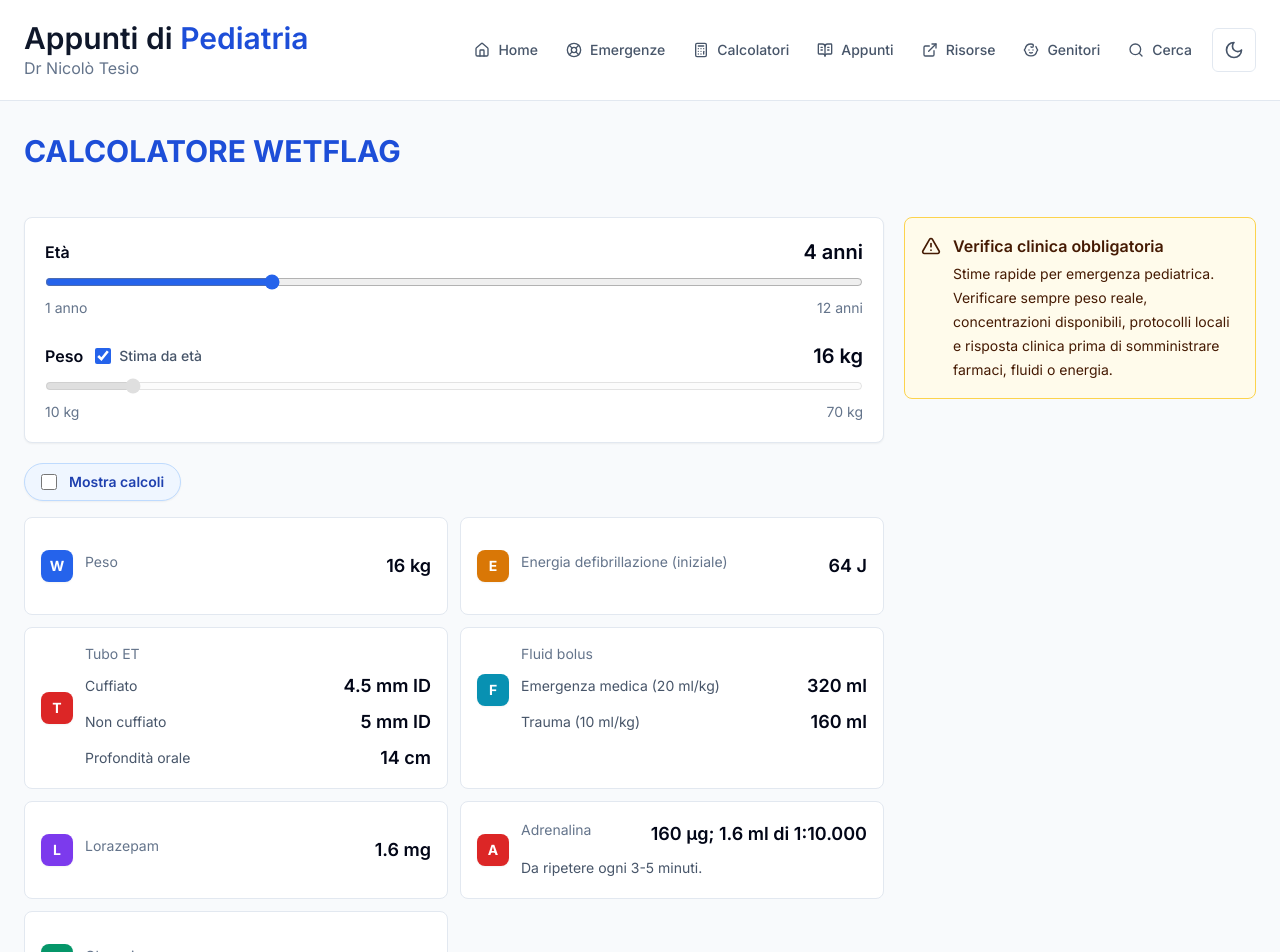
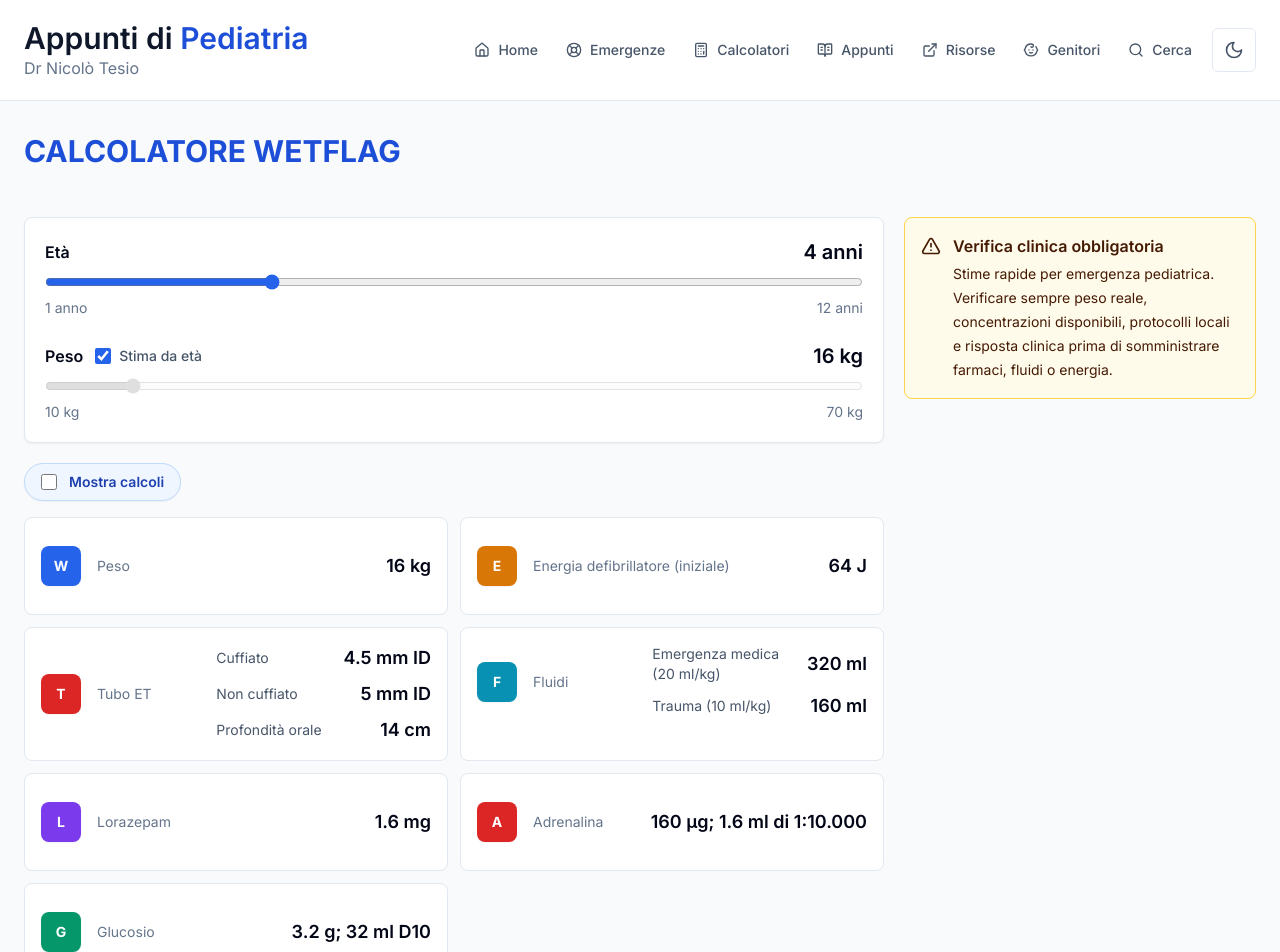
Before and after one commit to nicolotesio/app-pediatria, a Next.js app: page /emergenze/wetflag in a window 1280 px wide. Shown: the top 952 px of the page. Built offline with nearby package versions, Linux system fonts and the light colour scheme.

Commit message:
Align WETFLAG result card rows

```diff
--- a/components/calculators/WetflagCalculator.tsx
+++ b/components/calculators/WetflagCalculator.tsx
@@ -74,7 +74,7 @@ export function WetflagCalculator() {
               <ResultItem
                 initial="E"
                 tone="amber"
-                label="Energia defibrillazione (iniziale)"
+                label="Energia defibrillatore (iniziale)"
                 value={`${result.defibrillationEnergyJ} J`}
                 calculation={`4 J/kg x ${result.estimatedWeightKg} kg = ${result.defibrillationEnergyJ} J (max 120-200 J sulla base del tipo di defibrillatore)`}
                 showCalculation={showCalculations}
@@ -83,7 +83,6 @@ export function WetflagCalculator() {
                 initial="T"
                 tone="red"
                 label="Tubo ET"
-                value={`Cuffiato: ${result.endotrachealTubeMm.cuffed} mm ID; non cuffiato: ${result.endotrachealTubeMm.uncuffed} mm ID; profondità orale: ${result.endotrachealTubeMm.oralDepthCm} cm`}
                 rows={[
                   { label: "Cuffiato", value: `${result.endotrachealTubeMm.cuffed} mm ID` },
                   { label: "Non cuffiato", value: `${result.endotrachealTubeMm.uncuffed} mm ID` },
@@ -95,8 +94,7 @@ export function WetflagCalculator() {
               <ResultItem
                 initial="F"
                 tone="cyan"
-                label="Fluid bolus"
-                value={`Emergenza medica: ${result.fluidBolusOptionsMl.twentyPerKg} ml; trauma: ${result.fluidBolusOptionsMl.tenPerKg} ml`}
+                label="Fluidi"
                 rows={[
                   { label: "Emergenza medica (20 ml/kg)", value: `${result.fluidBolusOptionsMl.twentyPerKg} ml` },
                   { label: "Trauma (10 ml/kg)", value: `${result.fluidBolusOptionsMl.tenPerKg} ml` }
@@ -117,8 +115,7 @@ export function WetflagCalculator() {
                 tone="red"
                 label="Adrenalina"
                 value={`${result.adrenaline.micrograms} µg; ${result.adrenaline.mlOfOneInTenThousand} ml di 1:10.000`}
-                note="Da ripetere ogni 3-5 minuti."
-                calculation={`10 µg/kg x ${result.estimatedWeightKg} kg = ${result.adrenaline.micrograms} µg; 0,1 ml/kg x ${result.estimatedWeightKg} kg = ${result.adrenaline.mlOfOneInTenThousand} ml`}
+                calculation={`10 µg/kg x ${result.estimatedWeightKg} kg = ${result.adrenaline.micrograms} µg; 0,1 ml/kg x ${result.estimatedWeightKg} kg = ${result.adrenaline.mlOfOneInTenThousand} ml; Da ripetere ogni 3-5 minuti.`}
                 showCalculation={showCalculations}
               />
               <ResultItem
@@ -144,42 +141,39 @@ function ResultItem({
   showCalculation,
   initial,
   tone = "blue",
-  note,
   rows
 }: {
   label: string;
-  value: string;
+  value?: string;
   calculation?: string;
   showCalculation?: boolean;
   initial?: string;
   tone?: ResultTone;
-  note?: string;
   rows?: Array<{ label: string; value: string }>;
 }) {
   return (
     <div className="rounded-lg border border-slate-200 bg-white p-4 dark:border-slate-800 dark:bg-slate-950">
-      <div className="flex min-h-16 items-center gap-3">
-        {initial ? <span className={`grid size-8 shrink-0 place-items-center rounded-lg text-sm font-bold shadow-sm ${resultToneClasses[tone]}`}>{initial}</span> : null}
+      <div className="flex min-h-16 items-center gap-4">
+        {initial ? <span className={`grid size-10 shrink-0 place-items-center rounded-lg text-sm font-bold shadow-sm ${resultToneClasses[tone]}`}>{initial}</span> : null}
         <div className="min-w-0 flex-1">
           {rows ? (
-            <>
+            <div className="grid items-center gap-3 sm:grid-cols-[minmax(0,0.85fr)_minmax(0,1.7fr)]">
               <dt className="text-sm text-slate-500 dark:text-slate-400">{label}</dt>
-              <dd className="mt-2 grid gap-2">
+              <dd className="grid gap-2">
                 {rows.map((row) => (
-                  <div key={row.label} className="flex items-center justify-between gap-4">
+                  <div key={row.label} className="grid grid-cols-[minmax(0,1fr)_auto] items-center gap-4">
                     <span className="text-sm text-slate-600 dark:text-slate-300">{row.label}</span>
                     <span className="text-right text-lg font-semibold text-slate-950 dark:text-white">{row.value}</span>
                   </div>
                 ))}
               </dd>
-            </>
+            </div>
           ) : (
-            <div className="flex items-start justify-between gap-4">
+            <div className="grid grid-cols-[minmax(0,1fr)_auto] items-center gap-4">
               <dt className="text-sm text-slate-500 dark:text-slate-400">{label}</dt>
               <dd className="text-right text-lg font-semibold text-slate-950 dark:text-white">{value}</dd>
             </div>
           )}
-          {note ? <dd className="mt-2 text-sm leading-6 text-slate-600 dark:text-slate-300">{note}</dd> : null}
         </div>
       </div>
       {showCalculation && calculation ? (
```
